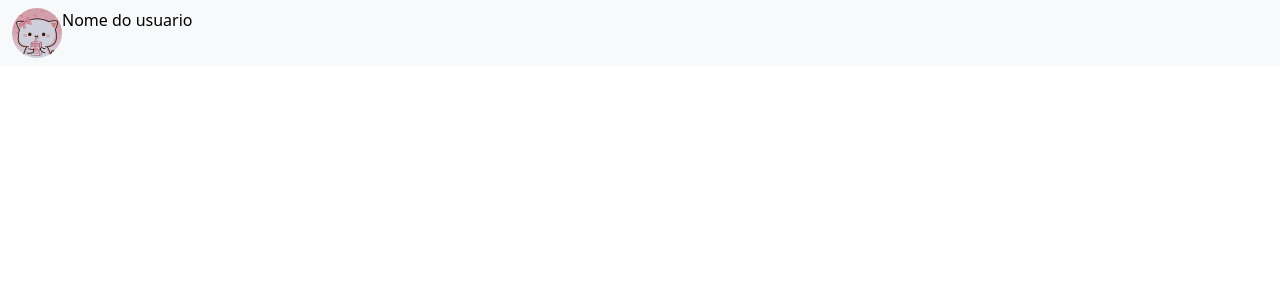
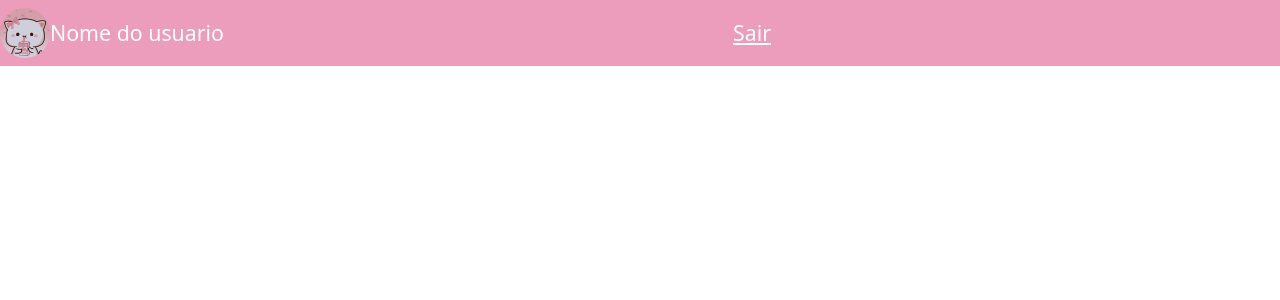
Before and after one commit to Jaqueline-Ferreira/BlogPessoal-FrontEnd, an Angular app in the folder BlogPessoal/: page / in a window 1280 px wide. Shown: the top 300 px of the page. Built offline with nearby package versions, Linux system fonts and the light colour scheme.

Commit message:
criando rodape

```diff
--- a/BlogPessoal/src/app/menu/menu.component.css
+++ b/BlogPessoal/src/app/menu/menu.component.css
@@ -0,0 +1,8 @@
+.fs-16
+{
+    font-size: 16pt;
+}
+
+a{
+    cursor: pointer;
+}
--- a/BlogPessoal/src/app/menu/menu.component.html
+++ b/BlogPessoal/src/app/menu/menu.component.html
@@ -1,17 +1,26 @@
-<nav class="navbar navbar-expand-lg navbar-light bg-light">
-    <div class="container-fluid">
+<nav class="navbar navbar-expand-lg navbar-light" style="background-color: #ec9dbb;">
       <button class="navbar-toggler" type="button" data-bs-toggle="collapse" data-bs-target="#navbarSupportedContent" aria-controls="navbarSupportedContent" aria-expanded="false" aria-label="Toggle navigation">
         <span class="navbar-toggler-icon"></span>
       </button>
+
       <div class="collapse navbar-collapse" id="navbarSupportedContent">
-        <ul class="navbar-nav me-auto mb-2 mb-lg-0">
-        <li class="nav-item active">
-          <img src="assets/desenho gato.jpg" alt="Imagem do usuario" width="50px" height="50px" class="img-fluid rounded-circle">
-        </li>
-        <li class="nav-item">
-          <p class="m-0 font-weight-bond text-black">Nome do usuario</p>
-        </li>
+        <ul class="navbar-nav mr-auto d-flex align-items-center">
+          <li class="nav-item active">
+            <img src="assets/desenho gato.jpg" alt="Imagem do usuario" width="50px" height="50px" class="img-fluid rounded-circle">
+          </li>
+          <li class="nav-item pl-3">
+            <p class="m-0 font-weight-bold text-white fs-16">Nome do usuario</p>
+          </li>
+          <li>
+            <i class="far fa-edit text-white fs-16"></i>
+          </li>
         </ul>
+
+        <ul class="navbar-nav m-auto d-flex align-items-center">
+          <li class="nav-item pl-3">
+            <a class="m-0 font-weight-bold text-white fs-16">Sair <i class="fas fa-sign-out-alt"></i></a>
+          </li>
+        </ul>
+
       </div>
-    </div>
   </nav>
--- a/BlogPessoal/src/app/rodape/rodape.component.html
+++ b/BlogPessoal/src/app/rodape/rodape.component.html
@@ -1 +1,23 @@
-<p>rodape works!</p>
+<footer class="page-footer font-small pt-4" style="background-color: #ec9dbb;">
+
+    <div class="container">
+        <div class="row">
+            <div class="col-md-12 d-flex justify-content-center">
+                <h4 class=text-white>SIga-nos nas redes sociais</h4>
+            </div>
+        </div>
+
+        <div class="row">
+            <div class="col-md-12 d-flex justify-content-center">
+                <ul class="social-network">
+                    <li>
+                        <a href="https://github.com/Jaqueline-Ferreira" target="_blank" class="icoGithub">
+
+                        </a>
+                    </li>
+                </ul>
+            </div>
+        </div>
+
+    </div>
+</footer>
```
